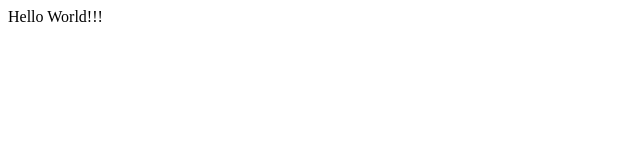
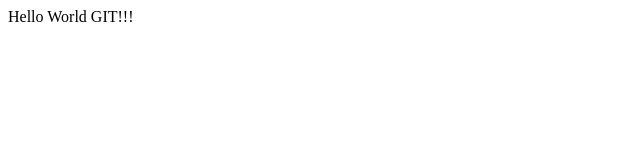
Before and after one commit to willkids/helloworld, a plain HTML site: page index.html in a window 1280 px wide. Shown: the full height of the page, 0-640 px from the left. Drawn offline with Linux system fonts and the light colour scheme.

Commit message:
added text

```diff
--- a/index.html
+++ b/index.html
@@ -1,3 +1,3 @@
 <html>
-Hello World!!!
+Hello World GIT!!!
 </HTML>
```
